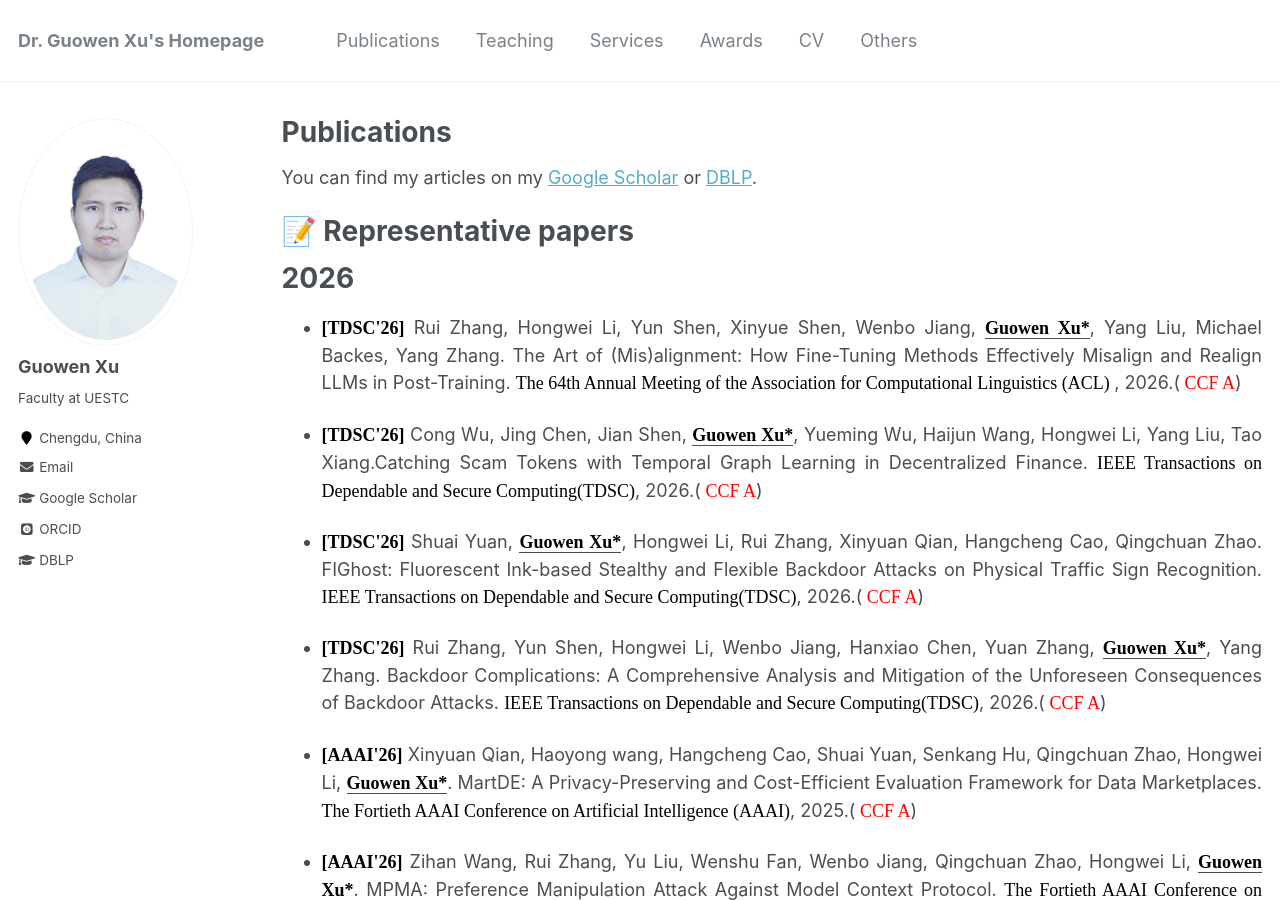
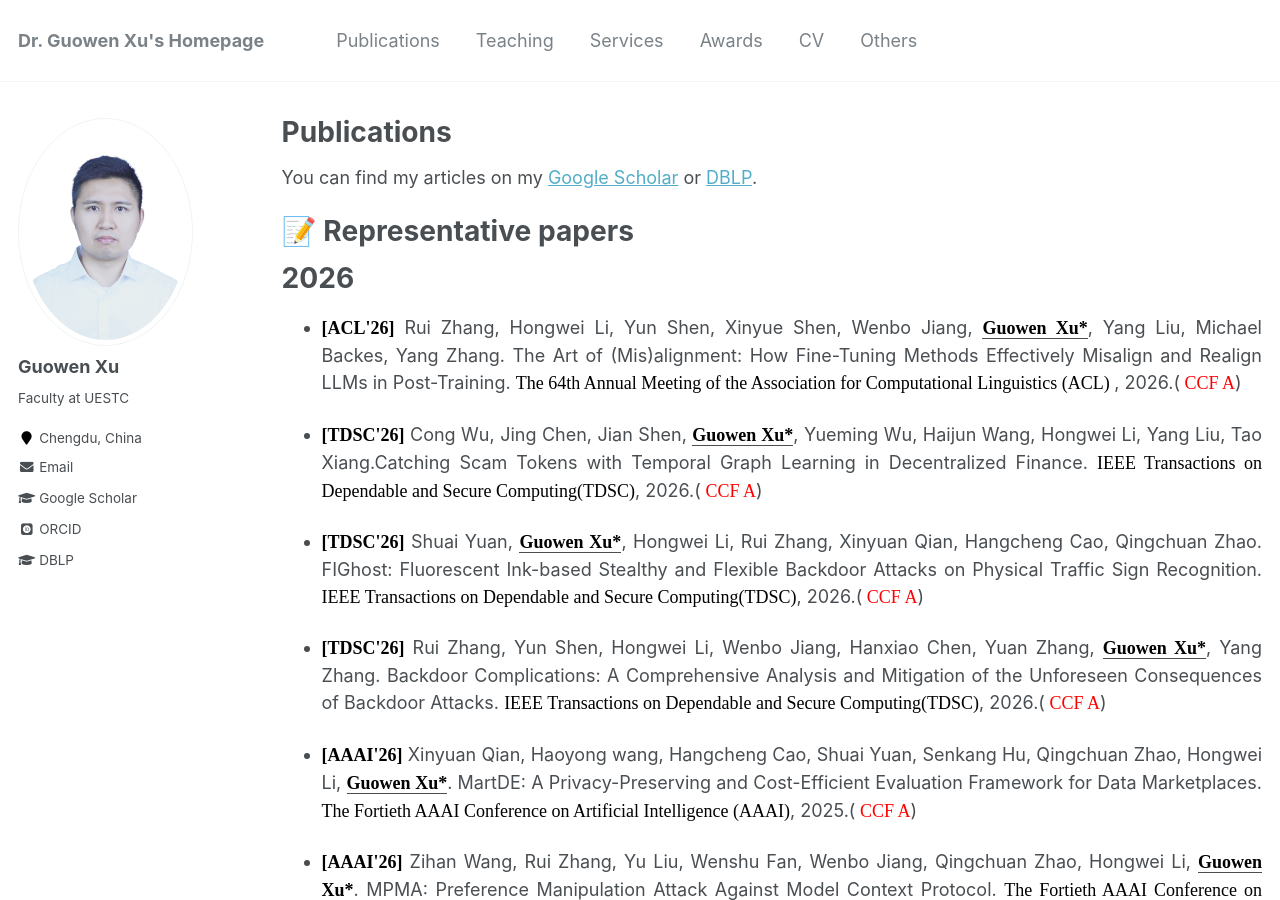
Before and after one commit to Guowen-xu/guowen-xu.github.io, a Jekyll site: the page built from _pages/publications.md, in a window 1280 px wide and 900 px high. Built offline with Jekyll 4.4.1, drawn with Linux system fonts in a browser that asks for light colours; some web fonts are replaced.

Commit message:
Update publications.md

```diff
--- a/_pages/publications.md
+++ b/_pages/publications.md
@@ -12,7 +12,7 @@ You can find my articles on my [Google Scholar](https://scholar.google.com.hk/ci
 
 
 # 2026
-*  <p align="justify"> <b><font face="Times New Roman" color=black size=4> [TDSC'26]</font></b> Rui Zhang, Hongwei Li, Yun Shen,  Xinyue Shen, Wenbo Jiang, <u><b><font face="Times New Roman" color=black size=4> Guowen Xu*</font></b></u>, Yang Liu, Michael Backes, Yang Zhang.	The Art of (Mis)alignment: How Fine-Tuning Methods Effectively Misalign and Realign LLMs in Post-Training. <font face="Times New Roman" color=black size=4> The 64th Annual Meeting of the Association for Computational Linguistics (ACL) </font>, 2026.(<font face="Times New Roman" color=red size=4> CCF A</font>)
+*  <p align="justify"> <b><font face="Times New Roman" color=black size=4> [ACL'26]</font></b> Rui Zhang, Hongwei Li, Yun Shen,  Xinyue Shen, Wenbo Jiang, <u><b><font face="Times New Roman" color=black size=4> Guowen Xu*</font></b></u>, Yang Liu, Michael Backes, Yang Zhang.	The Art of (Mis)alignment: How Fine-Tuning Methods Effectively Misalign and Realign LLMs in Post-Training. <font face="Times New Roman" color=black size=4> The 64th Annual Meeting of the Association for Computational Linguistics (ACL) </font>, 2026.(<font face="Times New Roman" color=red size=4> CCF A</font>)
 
 *  <p align="justify"> <b><font face="Times New Roman" color=black size=4> [TDSC'26]</font></b> Cong Wu, Jing Chen, Jian Shen, <u><b><font face="Times New Roman" color=black size=4> Guowen Xu*</font></b></u>, Yueming Wu, Haijun Wang, Hongwei Li, Yang Liu, Tao Xiang.Catching Scam Tokens with Temporal Graph Learning in Decentralized Finance. <font face="Times New Roman" color=black size=4> IEEE Transactions on Dependable and Secure Computing(TDSC)</font>, 2026.(<font face="Times New Roman" color=red size=4> CCF A</font>)
 
```
